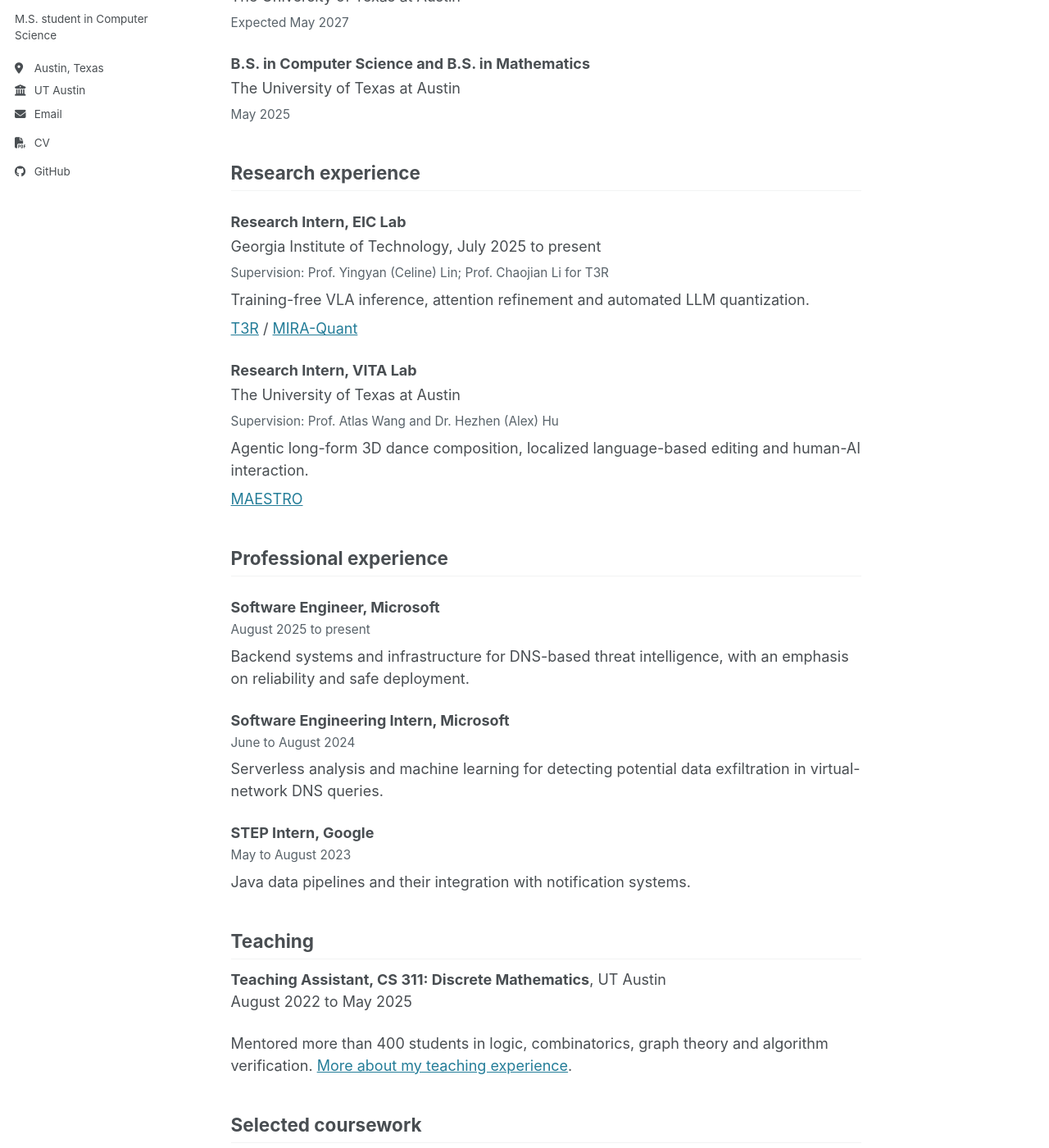
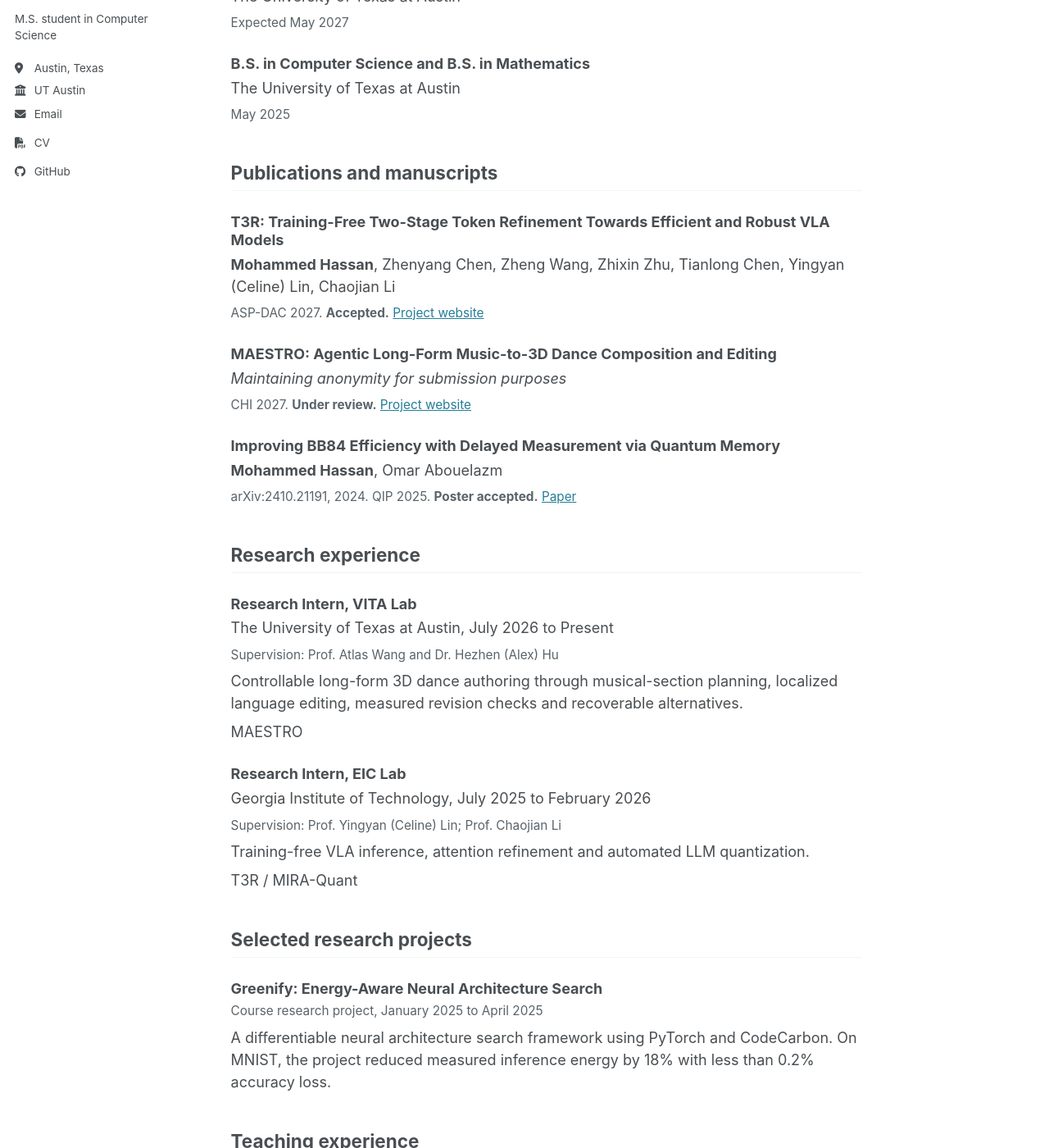
Before and after one commit to midotronn/midotronn.github.io, a Jekyll site: the page built from _pages/cv.md, in a window 1280 px wide and 1400 px high, scrolled down 340 px. Shown: the whole window at 82% size. Built offline with Jekyll 4.4.1, drawn with Linux system fonts in a browser that asks for light colours; some of the changed text lies outside the part shown.

Commit message:
Rebuild academic CV and synchronize research records

```diff
--- a/_data/profile.yml
+++ b/_data/profile.yml
@@ -21,42 +21,46 @@
     degree: B.S. in Computer Science and B.S. in Mathematics
     period: May 2025
 research:
+  - institution: The University of Texas at Austin
+    lab: VITA Lab
+    role: Research Intern
+    period: July 2026 to Present
+    supervision: Prof. Atlas Wang and Dr. Hezhen (Alex) Hu
+    description: Controllable long-form 3D dance authoring through musical-section planning, localized language editing, measured revision checks and recoverable alternatives.
+    projects:
+      - name: MAESTRO
+        url: /publication/maestro/
   - institution: Georgia Institute of Technology
     lab: EIC Lab
     role: Research Intern
-    period: July 2025 to present
-    supervision: Prof. Yingyan (Celine) Lin; Prof. Chaojian Li for T3R
+    period: July 2025 to February 2026
+    supervision: Prof. Yingyan (Celine) Lin; Prof. Chaojian Li
     description: Training-free VLA inference, attention refinement and automated LLM quantization.
     projects:
       - name: T3R
         url: /publication/t3r/
       - name: MIRA-Quant
         url: /project/mira-quant/
-  - institution: The University of Texas at Austin
-    lab: VITA Lab
-    role: Research Intern
-    supervision: Prof. Atlas Wang and Dr. Hezhen (Alex) Hu
-    description: Agentic long-form 3D dance composition, localized language-based editing and human-AI interaction.
-    projects:
-      - name: MAESTRO
-        url: /publication/maestro/
 experience:
   - organization: Microsoft
     role: Software Engineer
-    period: August 2025 to present
+    period: August 2025 to Present
     description: Backend systems and infrastructure for DNS-based threat intelligence, with an emphasis on reliability and safe deployment.
   - organization: Microsoft
     role: Software Engineering Intern
-    period: June to August 2024
+    period: June 2024 to August 2024
     description: Serverless analysis and machine learning for detecting potential data exfiltration in virtual-network DNS queries.
   - organization: Google
     role: STEP Intern
-    period: May to August 2023
+    period: May 2023 to August 2023
     description: Java data pipelines and their integration with notification systems.
 coursework:
-  completed: Reinforcement Learning (A), Deep Learning (A), Deep Generative Models (A).
+  completed: Reinforcement Learning; Deep Learning; Deep Generative Models.
   ongoing: Optimization; Planning, Search, and Reasoning Under Uncertainty.
-  foundations: Linear Algebra, Probability and Statistics, Algorithms and Complexity, Geometric Foundations of Data Science, Energy Efficient Computing.
+  foundations: Linear Algebra; Probability and Statistics; Algorithms and Complexity.
+technical_skills:
+  programming: Python, C++, Java, SQL.
+  research: PyTorch, JAX, Hugging Face Transformers, scikit-learn, LIBERO, Git, Linux.
 additional_projects:
   - title: MIRA-Quant
     status: Lab research project
@@ -64,7 +68,8 @@
     description: A multi-agent iterative-reasoning system for automated LLM quantization, developed at Georgia Tech's EIC Lab. The system matches expert-tuned references within 0.3 perplexity across 15 configurations.
   - title: "Greenify: Energy-Aware Neural Architecture Search"
     status: Course research project
-    period: January to April 2025
+    period: January 2025 to April 2025
+    cv_selected: true
     description: A differentiable neural architecture search framework using PyTorch and CodeCarbon. On MNIST, the project reduced measured inference energy by 18% with less than 0.2% accuracy loss.
   - title: Hyperparameter Optimization of Diffusion Models
     status: Course research project
--- a/_pages/cv.md
+++ b/_pages/cv.md
@@ -20,6 +20,17 @@
 </div>
 {% endfor %}
 
+## Publications and manuscripts
+
+{% assign publications = site.publications | sort: "order" %}
+{% for publication in publications %}
+<div class="cv-entry">
+  <h3>{{ publication.title }}</h3>
+  <p>{% if publication.author_note %}<em>{{ publication.author_note }}</em>{% else %}{% for author in publication.authors %}{% unless forloop.first %}, {% endunless %}{% if author == site.data.profile.name %}<strong>{{ author }}</strong>{% else %}{{ author }}{% endif %}{% endfor %}{% endif %}</p>
+  <p class="cv-meta">{% if publication.manuscript %}{{ publication.manuscript }}. {% endif %}{{ publication.venue }}. <strong>{{ publication.status }}.</strong>{% if publication.project_url %} <a href="{{ publication.project_url }}">Project website</a>{% endif %}{% if publication.paper_url %} <a href="{{ publication.paper_url }}">Paper</a>{% endif %}</p>
+</div>
+{% endfor %}
+
 ## Research experience
 
 {% for item in site.data.profile.research %}
@@ -28,11 +39,30 @@
   <p>{{ item.institution }}{% if item.period %}, {{ item.period }}{% endif %}</p>
   <p class="cv-meta">Supervision: {{ item.supervision }}</p>
   <p>{{ item.description }}</p>
-  <p>{% for project in item.projects %}{% unless forloop.first %} / {% endunless %}<a href="{{ project.url | relative_url }}">{{ project.name }}</a>{% endfor %}</p>
+  <p>{% for project in item.projects %}{% unless forloop.first %} / {% endunless %}{{ project.name }}{% endfor %}</p>
 </div>
 {% endfor %}
 
-## Professional experience
+## Selected research projects
+
+{% assign selected_projects = site.data.profile.additional_projects | where: "cv_selected", true %}
+{% for item in selected_projects %}
+<div class="cv-entry">
+  <h3>{{ item.title }}</h3>
+  <p class="cv-meta">{{ item.status }}, {{ item.period }}</p>
+  <p>{{ item.description }}</p>
+</div>
+{% endfor %}
+
+## Teaching experience
+
+**Teaching Assistant, CS 311: Discrete Mathematics**, UT Austin<br>
+August 2022 to May 2025
+
+Mentored more than 400 students in logic, combinatorics, graph theory and
+algorithm verification. [More about my teaching experience]({{ '/teaching/' | relative_url }}).
+
+## Industry experience
 
 {% for item in site.data.profile.experience %}
 <div class="cv-entry">
@@ -42,14 +72,6 @@
 </div>
 {% endfor %}
 
-## Teaching
-
-**Teaching Assistant, CS 311: Discrete Mathematics**, UT Austin<br>
-August 2022 to May 2025
-
-Mentored more than 400 students in logic, combinatorics, graph theory and
-algorithm verification. [More about my teaching experience]({{ '/teaching/' | relative_url }}).
-
 ## Selected coursework
 
 **Graduate:** {{ site.data.profile.coursework.completed }}
@@ -57,3 +79,9 @@
 **In progress:** {{ site.data.profile.coursework.ongoing }}
 
 **Foundations:** {{ site.data.profile.coursework.foundations }}
+
+## Technical skills
+
+**Programming:** {{ site.data.profile.technical_skills.programming }}
+
+**Research tools:** {{ site.data.profile.technical_skills.research }}
--- a/_publications/maestro.md
+++ b/_publications/maestro.md
@@ -9,6 +9,7 @@
 status_key: review
 venue: CHI 2027
 role: First author
+author_note: Maintaining anonymity for submission purposes
 summary: An agentic authoring system for song-length 3D dance, connecting musical structure, localized language editing and recoverable creative alternatives.
 result: "In a study with 12 dance-experienced participants, MAESTRO received 47 of 72 overall-preference selections in blind comparisons."
 project_url: https://midotronn.github.io/MAESTRO/
--- a/_publications/t3r.md
+++ b/_publications/t3r.md
@@ -9,6 +9,14 @@
 status_key: accepted
 venue: ASP-DAC 2027
 role: First author
+authors:
+  - Mohammed Hassan
+  - Zhenyang Chen
+  - Zheng Wang
+  - Zhixin Zhu
+  - Tianlong Chen
+  - Yingyan (Celine) Lin
+  - Chaojian Li
 summary: A training-free approach to efficient VLA inference, combining segmentation-guided token pruning with saliency-guided attention refinement.
 result: "On LIBERO-Spatial: 85% fewer scene-camera tokens, with 96% task success versus 97% for the unpruned baseline."
 project_url: https://midotronn.github.io/t3r/
```
Also changed, not shown: README.md (+10 -5 lines), _publications/bb84.md (+9 -3 lines), 1 other file.
